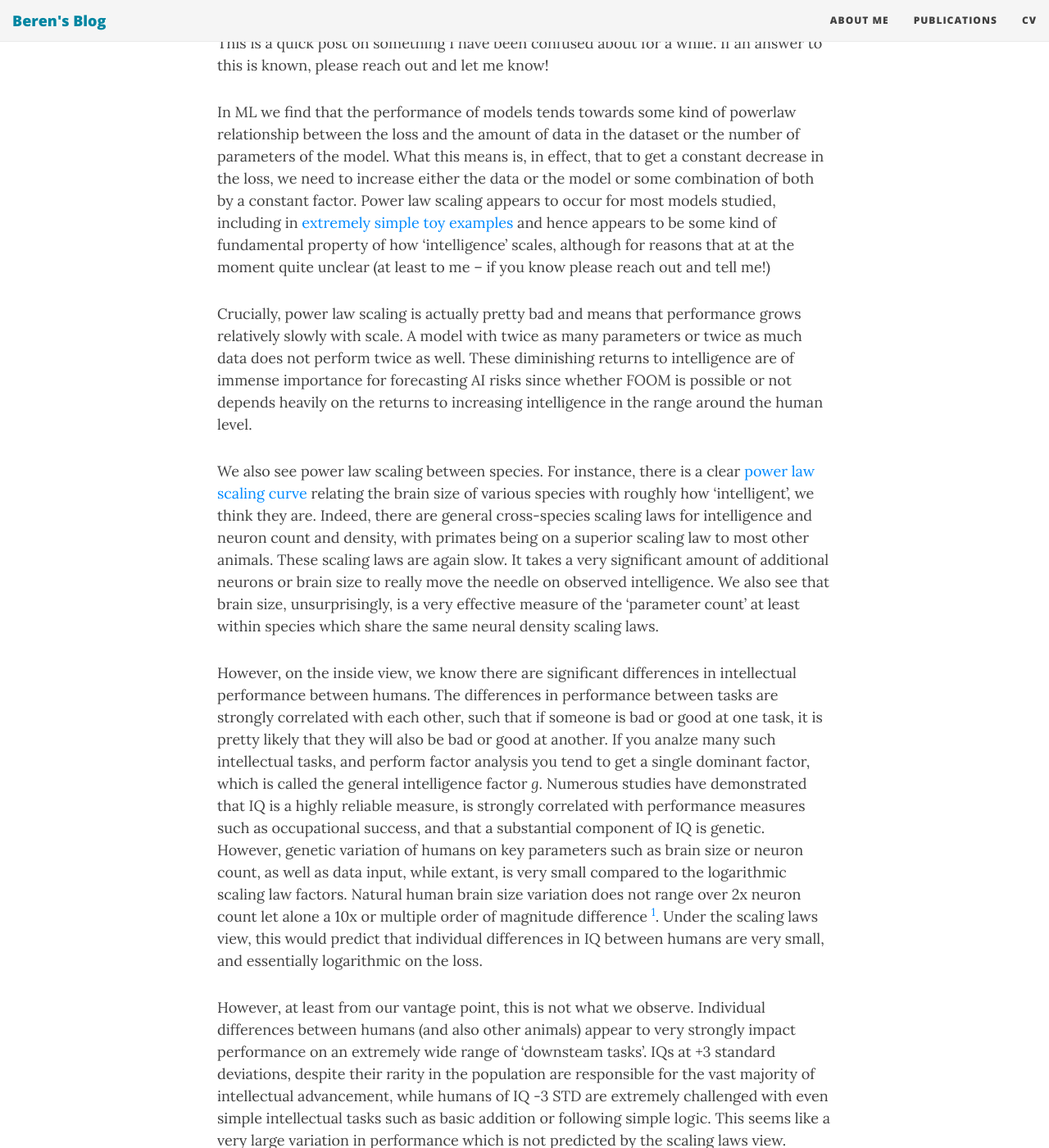
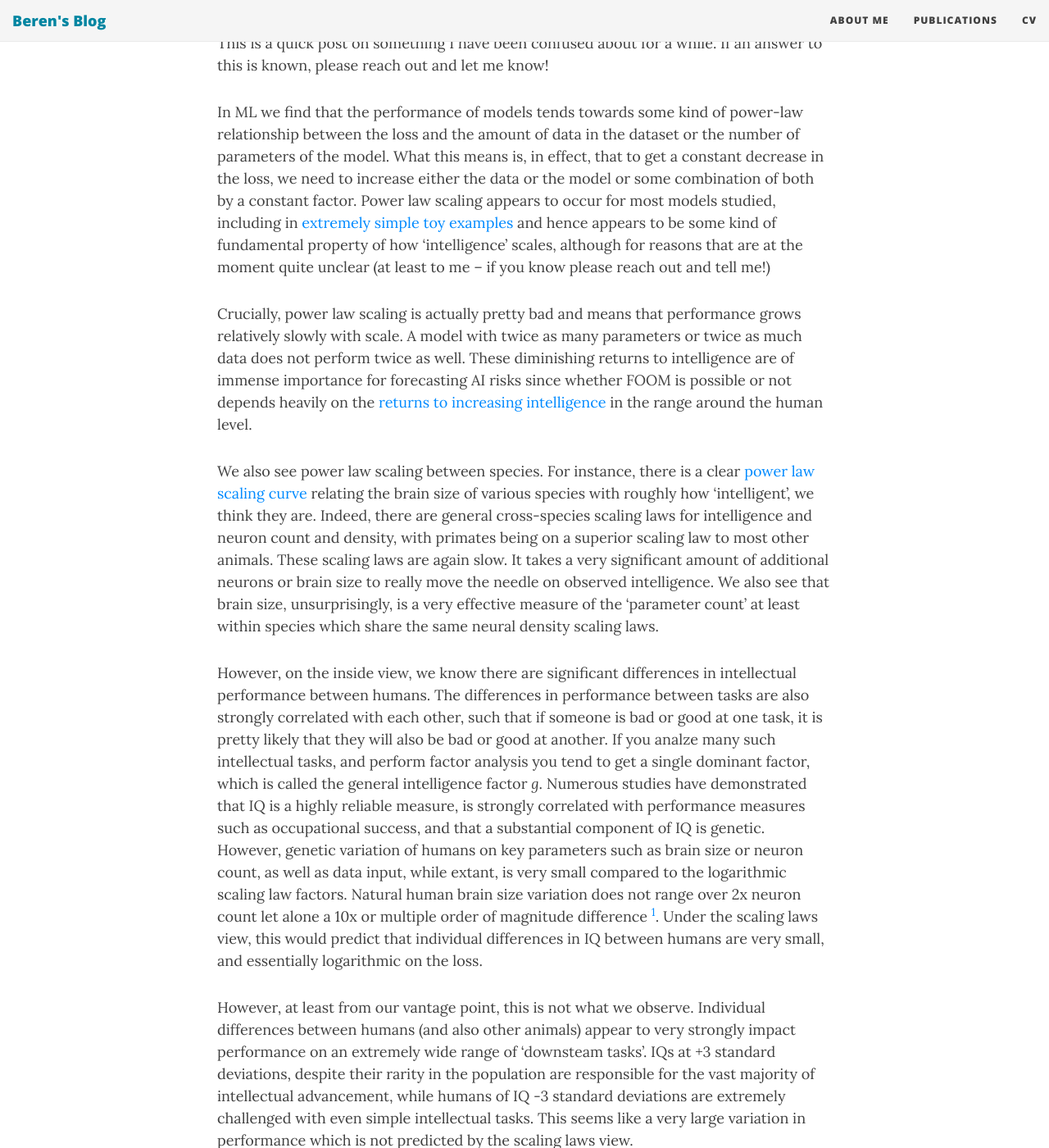
Before and after one commit to BerenMillidge/BerenMillidge.github.io, a Jekyll site: the page built from _posts/2022-09-18-Scaling-laws-vs-individual-differences.md, in a window 1280 px wide and 1400 px high, scrolled down 287 px. Shown: the whole window at 82% size. Built offline with Jekyll 4.4.1, drawn with Linux system fonts in a browser that asks for light colours; nearby versions of some CDN libraries; some of the changed text lies outside the part shown.

Commit message:
typo fixes and updates

```diff
--- a/_posts/2022-09-18-Scaling-laws-vs-individual-differences.md
+++ b/_posts/2022-09-18-Scaling-laws-vs-individual-differences.md
@@ -4,15 +4,15 @@
 ---
 This is a quick post on something I have been confused about for a while. If an answer to this is known, please reach out and let me know!
 
-In ML we find that the performance of models tends towards some kind of powerlaw relationship between the loss and the amount of data in the dataset or the number of parameters of the model. What this means is, in effect, that to get a constant decrease in the loss, we need to increase either the data or the model or some combination of both by a constant factor. Power law scaling appears to occur for most models studied, including in [extremely simple toy examples](https://arxiv.org/pdf/2102.04074.pdf) and hence appears to be some kind of fundamental property of how 'intelligence' scales, although for reasons that at at the moment quite unclear (at least to me -- if you know please reach out and tell me!)
+In ML we find that the performance of models tends towards some kind of power-law relationship between the loss and the amount of data in the dataset or the number of parameters of the model. What this means is, in effect, that to get a constant decrease in the loss, we need to increase either the data or the model or some combination of both by a constant factor. Power law scaling appears to occur for most models studied, including in [extremely simple toy examples](https://arxiv.org/pdf/2102.04074.pdf) and hence appears to be some kind of fundamental property of how 'intelligence' scales, although for reasons that are at the moment quite unclear (at least to me -- if you know please reach out and tell me!)
 
-Crucially, power law scaling is actually pretty bad and means that performance grows relatively slowly with scale. A model with twice as many parameters or twice as much data does not perform twice as well. These diminishing returns to intelligence are of immense importance for forecasting AI risks since whether FOOM is possible or not depends heavily on the returns to increasing intelligence in the range around the human level.
+Crucially, power law scaling is actually pretty bad and means that performance grows relatively slowly with scale. A model with twice as many parameters or twice as much data does not perform twice as well. These diminishing returns to intelligence are of immense importance for forecasting AI risks since whether FOOM is possible or not depends heavily on the [returns to increasing intelligence](https://intelligence.org/files/IEM.pdf) in the range around the human level.
 
 We also see power law scaling between species. For instance, there is a clear [power law scaling curve](https://www.karger.com/Article/FullText/327318) relating the brain size of various species with roughly how 'intelligent', we think they are. Indeed, there are general cross-species scaling laws for intelligence and neuron count and density, with primates being on a superior scaling law to most other animals.  These scaling laws are again slow. It takes a very significant amount of additional neurons or brain size to really move the needle on observed intelligence. We also see that brain size, unsurprisingly, is a very effective measure of the 'parameter count' at least within species which share the same neural density scaling laws.
 
-However, on the inside view, we know there are significant differences in intellectual performance between humans. The differences in performance between tasks are strongly correlated with each other, such that if someone is bad or good at one task, it is pretty likely that they will also be bad or good at another. If you analze many such intellectual tasks, and perform factor analysis you tend to get a single dominant factor, which is called the general intelligence factor *g*. Numerous studies have demonstrated that IQ is a highly reliable measure, is strongly correlated with performance measures such as occupational success, and that a substantial component of IQ is genetic. However, genetic variation of humans on key parameters such as brain size or neuron count, as well as data input, while extant, is very small compared to the logarithmic scaling law factors. Natural human brain size variation does not range over 2x neuron count let alone a 10x or multiple order of magnitude difference [^1]. Under the scaling laws view, this would predict that individual differences in IQ between humans are very small, and essentially logarithmic on the loss.
+However, on the inside view, we know there are significant differences in intellectual performance between humans. The differences in performance between tasks are also strongly correlated with each other, such that if someone is bad or good at one task, it is pretty likely that they will also be bad or good at another. If you analze many such intellectual tasks, and perform factor analysis you tend to get a single dominant factor, which is called the general intelligence factor *g*. Numerous studies have demonstrated that IQ is a highly reliable measure, is strongly correlated with performance measures such as occupational success, and that a substantial component of IQ is genetic. However, genetic variation of humans on key parameters such as brain size or neuron count, as well as data input, while extant, is very small compared to the logarithmic scaling law factors. Natural human brain size variation does not range over 2x neuron count let alone a 10x or multiple order of magnitude difference [^1]. Under the scaling laws view, this would predict that individual differences in IQ between humans are very small, and essentially logarithmic on the loss.
 
-However, at least from our vantage point, this is not what we observe. Individual differences between humans (and also other animals) appear to very strongly impact performance on an extremely wide range of 'downsteam tasks'. IQs at +3 standard deviations, despite their rarity in the population are responsible for the vast majority of intellectual advancement, while humans of IQ -3 STD are extremely challenged with even simple intellectual tasks such as basic addition or following simple logic. This seems like a very large variation in performance which is not predicted by the scaling laws view.
+However, at least from our vantage point, this is not what we observe. Individual differences between humans (and also other animals) appear to very strongly impact performance on an extremely wide range of 'downsteam tasks'. IQs at +3 standard deviations, despite their rarity in the population are responsible for the vast majority of intellectual advancement, while humans of IQ -3 standard deviations are extremely challenged with even simple intellectual tasks. This seems like a very large variation in performance which is not predicted by the scaling laws view.
 
 Another thing that is highly confusing is the occurence of rare cognitive abilities of a specialized type rather than a pure 'g' individual ability. The existence of savantism is the case in point here. Savants can have highly specialized abilities such as a true photographic (eidetic) memory, the ability to perform extremely complex calculations in their heads (human calculators) and many others. These cases show that, despite having a very ANN-like parallel architectures, to some degree humans can end up specialized in more standard serial computer tasks, although this usually (but not always) comes at the cost of general IQ and functioning. It also shows how much variability in performance there is on humans based on what must be relatively small differences in brain architecture, something which is not predicted by a general scaling laws analysis.
 
@@ -28,7 +28,7 @@
 
 This does leave unanswered the question of what exactly these deleterious mutations actually *do*. They cannot be variations in brainsize, and dataset input is not affectable by the genome. My hunch is that it is something to do with noise levels or connectivity patterns. It could just be something simple such as that mutations tend to defacto increase the level of noise in neural computation and hence decrease the SNR on each step. This would make long range communication, as well as multi-step sequential thought vastly more difficult to do correctly, leading to much poorer performance on tasks which require consistent coherent thought over multiple steps while impairing much less tasks which can be performed by a standard highly parallel feedforward sweep like core object recognition which, as far as I know, is much less IQ loaded than, say, solving logic puzzles. The SNR view would also predict the common finding that IQ is correlated with reaction time to visual and auditory stimuli. Supposing that to be sure enough to make a judgement, the brain uses something like the drift-diffusion model, more noise would require longer time to integrate neural signals to achieve the required signal, and hence slowed reaction time. Finally, another possibility here is that genetic differences could affect *neuron density* in the brain, potentially enabling a much greater scaling of parameter count than would be observable from external brain size.
 
-4.) Perhaps individual differences among humans are actually architectural differences which affect scaling law coefficients instead of parameter count. I.e. it could be that people with low IQs are defacto implementing a much worse general purpose brain architecture with worse scaling parameters in general than those with higher IQs. This could result in almost arbitrary differences in log-loss at the same parameter count. My feeling however is that this seems unlikely, given that architectural differences seem large enough that they seem like they would be detectable at the macro-scale, such as in fMRI studies, and I do not know of any results showing this in neuroscience. It also contradicts the additive genetic variance story, and hence the normal distribution of IQ observed, since architectural variation should be expected to be roughly discrete rather than a continuous specturm. However, perhaps architectural differences are implicitly encoded not in macro-scale structure but in fine-grained connectivity differences which would not be particularly visible in neuroscience. This is consistent with theorizing that perhaps disorders due to autism are due to [altered connectivity patterns](https://www.ncbi.nlm.nih.gov/pmc/articles/PMC4843767/).
+4.) Perhaps individual differences among humans are actually architectural differences which affect scaling law coefficients instead of parameter count. I.e. it could be that people with low IQs are defacto implementing a much worse general purpose brain architecture with worse scaling coefficients in general than those with higher IQs. This could result in almost arbitrary differences in log-loss at the same parameter count. My feeling however is that this seems unlikely, given that architectural differences seem large enough that they seem like they would be detectable at the macro-scale, such as in fMRI studies, and I do not know of any results showing this in neuroscience. It also contradicts the additive genetic variance story, and hence the normal distribution of IQ observed, since architectural variation should be expected to be roughly discrete rather than a continuous spectrum. However, perhaps architectural differences are implicitly encoded not in macro-scale structure but in fine-grained connectivity differences which would not be particularly visible in neuroscience. This is consistent with theorizing that perhaps disorders due to autism are due to [altered connectivity patterns](https://www.ncbi.nlm.nih.gov/pmc/articles/PMC4843767/). There could then be better or worse scaling coefficients for different connectivity patterns, or perhaps the connectivity pattern encodes inductive biases which are better or worse for specific situations.
 
 My personal feeling is that the answer is probably some combination of 1 and 3, along with a small amount of selection effects due to 2 making us believe that individual differences are larger than they are 'objectively'. Architectural differences are also possible, although I remain confused about how these can be implemented by genetic mutations which are small enough to give rise to an additive effect and hence a normal distribution of outcomes. Of course, it could be that the normal distribution itself is some kind of artefact of our testing methodology. Also, architectural changes might more plausibly seem to be the cause of unusual cognitive abilities such as savantism and certain mental disorders such as autism (where autism and savantism almost always cluster together -- i.e. almost everyone with savant skills are autistic but not vice versa, obviously).
 
```
